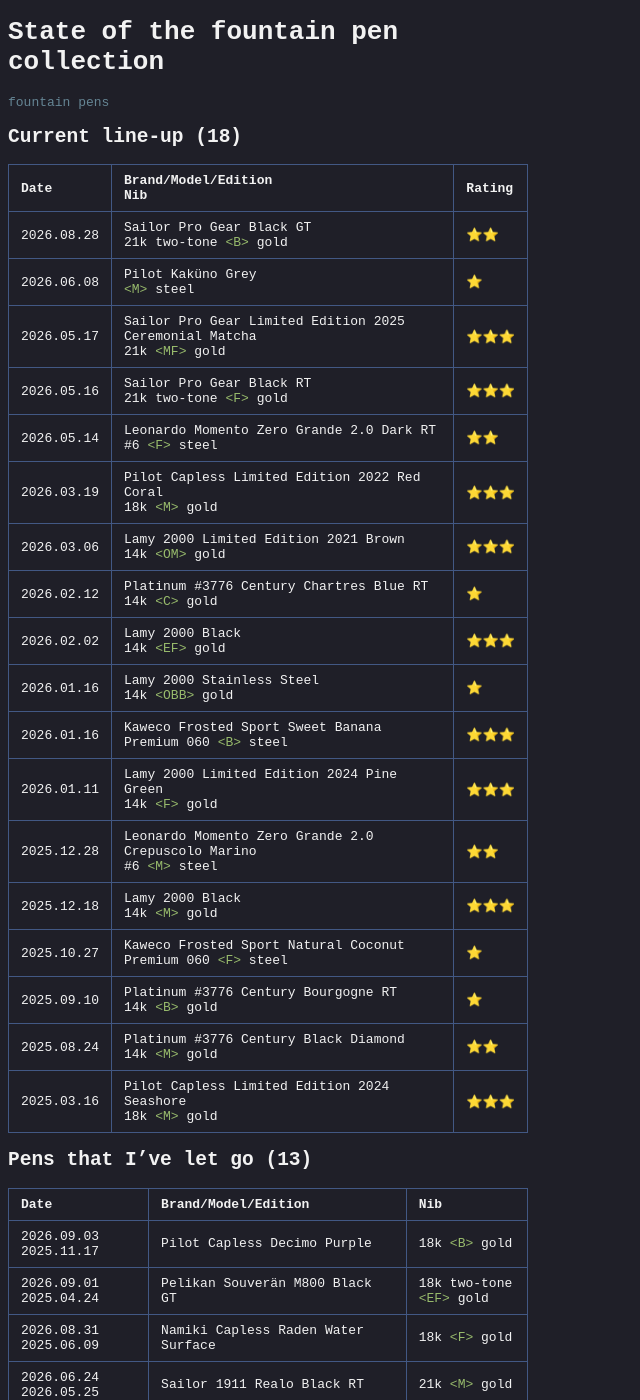
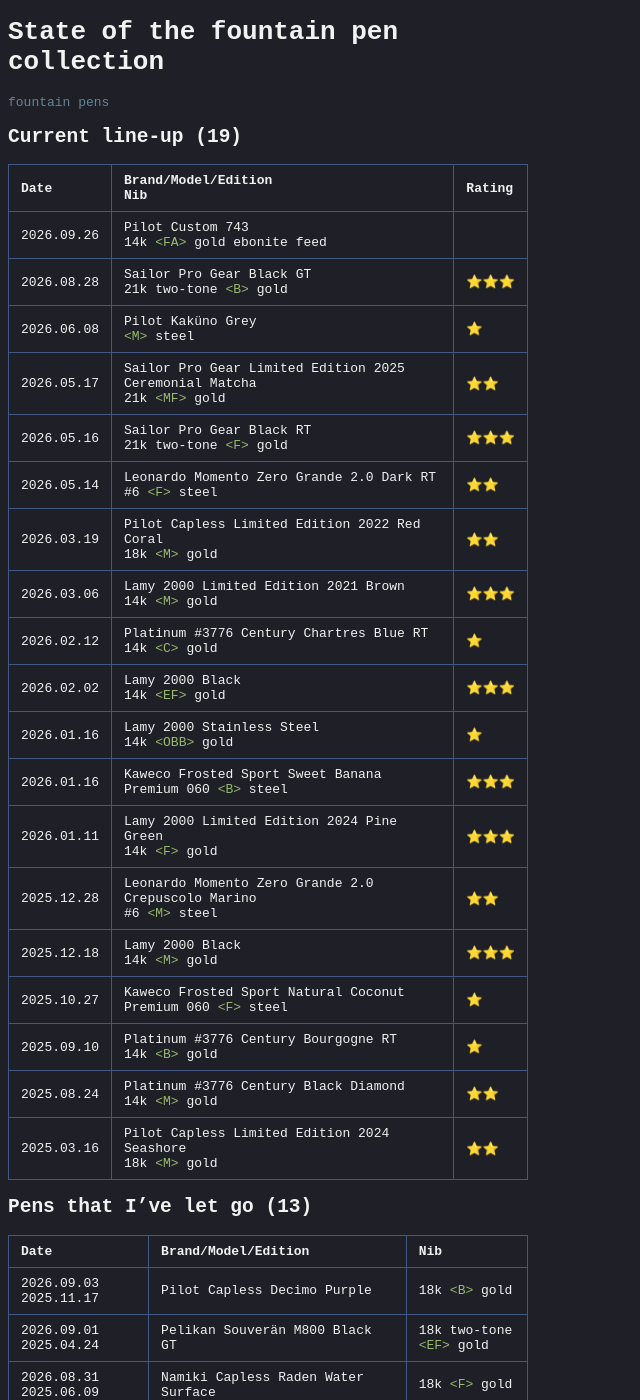
Before and after one commit to s-estay/s-estay.github.io, a Jekyll site: the page built from _posts/2025-12-11-fp-collection.md, in a window 1280 px wide and 1400 px high. Shown: the whole window, without its empty margins (0-640 px from the left). Built offline with Jekyll 4.4.1, drawn with Linux system fonts in a browser that asks for light colours.

Commit message:
New PC743FA

```diff
--- a/_posts/2025-12-11-fp-collection.md
+++ b/_posts/2025-12-11-fp-collection.md
@@ -6,17 +6,18 @@
 tags: [fountain pens]
 ---
 
-## Current line-up (18)
+## Current line-up (19)
 
 | Date | Brand/Model/Edition<br>Nib | Rating |
 | --- | --- | --- |
-| 2026.08.28 | Sailor Pro Gear Black GT<br>21k two-tone `<B>` gold | ⭐️⭐️ |
+| 2026.09.26 | Pilot Custom 743<br>14k `<FA>` gold ebonite feed |  |
+| 2026.08.28 | Sailor Pro Gear Black GT<br>21k two-tone `<B>` gold | ⭐️⭐️⭐️ |
 | 2026.06.08 | Pilot Kaküno Grey<br>`<M>` steel | ⭐️ |
-| 2026.05.17 | Sailor Pro Gear Limited Edition 2025 Ceremonial Matcha<br>21k `<MF>` gold | ⭐️⭐️⭐️ |
+| 2026.05.17 | Sailor Pro Gear Limited Edition 2025 Ceremonial Matcha<br>21k `<MF>` gold | ⭐️⭐️ |
 | 2026.05.16 | Sailor Pro Gear Black RT<br>21k two-tone `<F>` gold | ⭐️⭐️⭐️ |
 | 2026.05.14 | Leonardo Momento Zero Grande 2.0 Dark RT<br>#6 `<F>` steel | ⭐️⭐️ |
-| 2026.03.19 | Pilot Capless Limited Edition 2022 Red Coral<br>18k `<M>` gold | ⭐️⭐️⭐️ |
-| 2026.03.06 | Lamy 2000 Limited Edition 2021 Brown<br>14k `<OM>` gold | ⭐️⭐️⭐️ |
+| 2026.03.19 | Pilot Capless Limited Edition 2022 Red Coral<br>18k `<M>` gold | ⭐️⭐️ |
+| 2026.03.06 | Lamy 2000 Limited Edition 2021 Brown<br>14k `<M>` gold | ⭐️⭐️⭐️ |
 | 2026.02.12 | Platinum #3776 Century Chartres Blue RT<br>14k `<C>` gold | ⭐️ |
 | 2026.02.02 | Lamy 2000 Black<br>14k `<EF>` gold | ⭐️⭐️⭐️ |
 | 2026.01.16 | Lamy 2000 Stainless Steel<br>14k `<OBB>` gold | ⭐️ |
@@ -27,7 +28,7 @@
 | 2025.10.27 | Kaweco Frosted Sport Natural Coconut<br>Premium 060 `<F>` steel | ⭐️ |
 | 2025.09.10 | Platinum #3776 Century Bourgogne RT<br>14k `<B>` gold | ⭐️ |
 | 2025.08.24 | Platinum #3776 Century Black Diamond<br>14k `<M>` gold | ⭐️⭐️ |
-| 2025.03.16 | Pilot Capless Limited Edition 2024 Seashore<br>18k `<M>` gold | ⭐️⭐️⭐️ |
+| 2025.03.16 | Pilot Capless Limited Edition 2024 Seashore<br>18k `<M>` gold | ⭐️⭐️ |
 
 ## Pens that I've let go (13)
 
```
